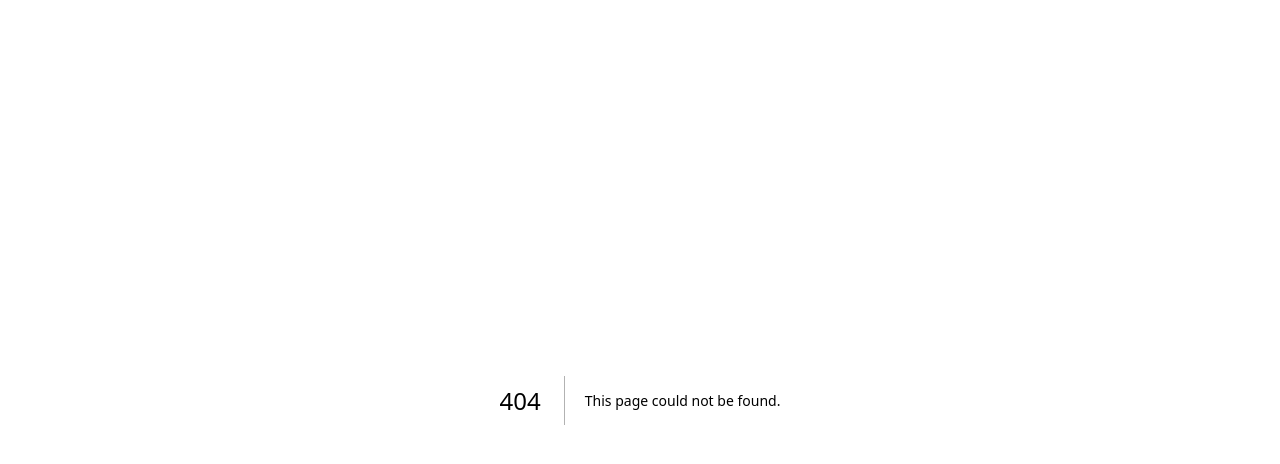
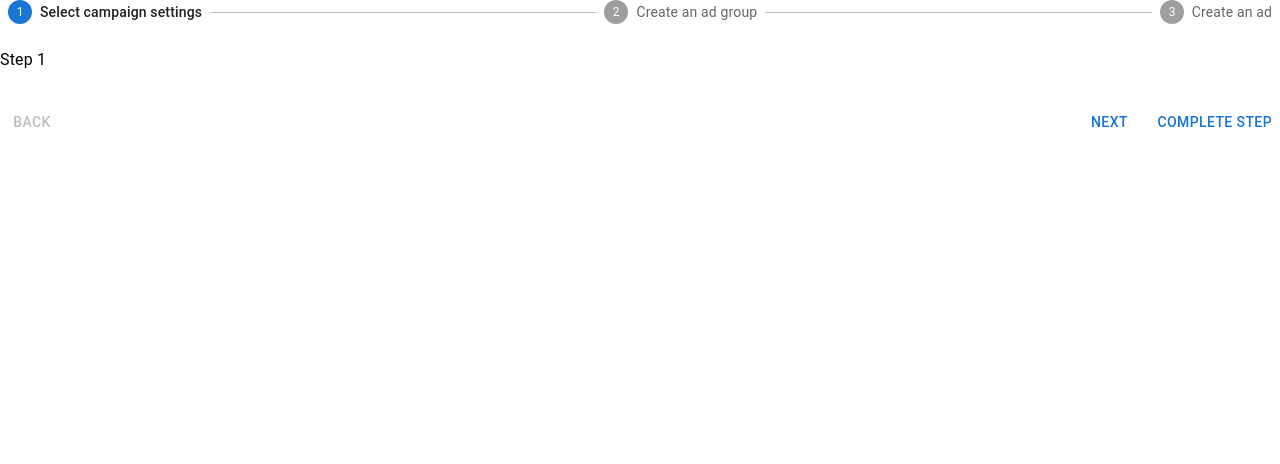
Before and after one commit to Aldair77/todo-list, a Next.js app: page /admin/default/components/Stepper in a window 1280 px wide. Before the commit this address had no page. Shown: the top 464 px of the page. Built offline with nearby package versions, Linux system fonts and the light colour scheme.

Commit message:
creacion de stepper

```diff
--- /dev/null
+++ b/src/pages/admin/default/components/Stepper.jsx
@@ -0,0 +1,119 @@
+import * as React from 'react';
+import Box from '@mui/material/Box';
+import Stepper from '@mui/material/Stepper';
+import Step from '@mui/material/Step';
+import StepButton from '@mui/material/StepButton';
+import Button from '@mui/material/Button';
+import Typography from '@mui/material/Typography';
+
+const steps = ['Select campaign settings', 'Create an ad group', 'Create an ad'];
+
+export default function HorizontalNonLinearStepper() {
+  const [activeStep, setActiveStep] = React.useState(0);
+  const [completed, setCompleted] = React.useState({});
+
+  const totalSteps = () => {
+    return steps.length;
+  };
+
+  const completedSteps = () => {
+    return Object.keys(completed).length;
+  };
+
+  const isLastStep = () => {
+    return activeStep === totalSteps() - 1;
+  };
+
+  const allStepsCompleted = () => {
+    return completedSteps() === totalSteps();
+  };
+
+  const handleNext = () => {
+    const newActiveStep =
+      isLastStep() && !allStepsCompleted()
+        ? // It's the last step, but not all steps have been completed,
+          // find the first step that has been completed
+          steps.findIndex((step, i) => !(i in completed))
+        : activeStep + 1;
+    setActiveStep(newActiveStep);
+  };
+
+  const handleBack = () => {
+    setActiveStep((prevActiveStep) => prevActiveStep - 1);
+  };
+
+  const handleStep = (step) => () => {
+    setActiveStep(step);
+  };
+
+  const handleComplete = () => {
+    const newCompleted = completed;
+    newCompleted[activeStep] = true;
+    setCompleted(newCompleted);
+    handleNext();
+  };
+
+  const handleReset = () => {
+    setActiveStep(0);
+    setCompleted({});
+  };
+
+  return (
+    <Box sx={{ width: '100%' }}>
+      <Stepper nonLinear activeStep={activeStep}>
+        {steps.map((label, index) => (
+          <Step key={label} completed={completed[index]}>
+            <StepButton color="inherit" onClick={handleStep(index)}>
+              {label}
+            </StepButton>
+          </Step>
+        ))}
+      </Stepper>
+      <div>
+        {allStepsCompleted() ? (
+          <React.Fragment>
+            <Typography sx={{ mt: 2, mb: 1 }}>
+              All steps completed - you&apos;re finished
+            </Typography>
+            <Box sx={{ display: 'flex', flexDirection: 'row', pt: 2 }}>
+              <Box sx={{ flex: '1 1 auto' }} />
+              <Button onClick={handleReset}>Reset</Button>
+            </Box>
+          </React.Fragment>
+        ) : (
+          <React.Fragment>
+            <Typography sx={{ mt: 2, mb: 1, py: 1 }}>
+              Step {activeStep + 1}
+            </Typography>
+            <Box sx={{ display: 'flex', flexDirection: 'row', pt: 2 }}>
+              <Button
+                color="inherit"
+                disabled={activeStep === 0}
+                onClick={handleBack}
+                sx={{ mr: 1 }}
+              >
+                Back
+              </Button>
+              <Box sx={{ flex: '1 1 auto' }} />
+              <Button onClick={handleNext} sx={{ mr: 1 }}>
+                Next
+              </Button>
+              {activeStep !== steps.length &&
+                (completed[activeStep] ? (
+                  <Typography variant="caption" sx={{ display: 'inline-block' }}>
+                    Step {activeStep + 1} already completed
+                  </Typography>
+                ) : (
+                  <Button onClick={handleComplete}>
+                    {completedSteps() === totalSteps() - 1
+                      ? 'Finish'
+                      : 'Complete Step'}
+                  </Button>
+                ))}
+            </Box>
+          </React.Fragment>
+        )}
+      </div>
+    </Box>
+  );
+}
```
